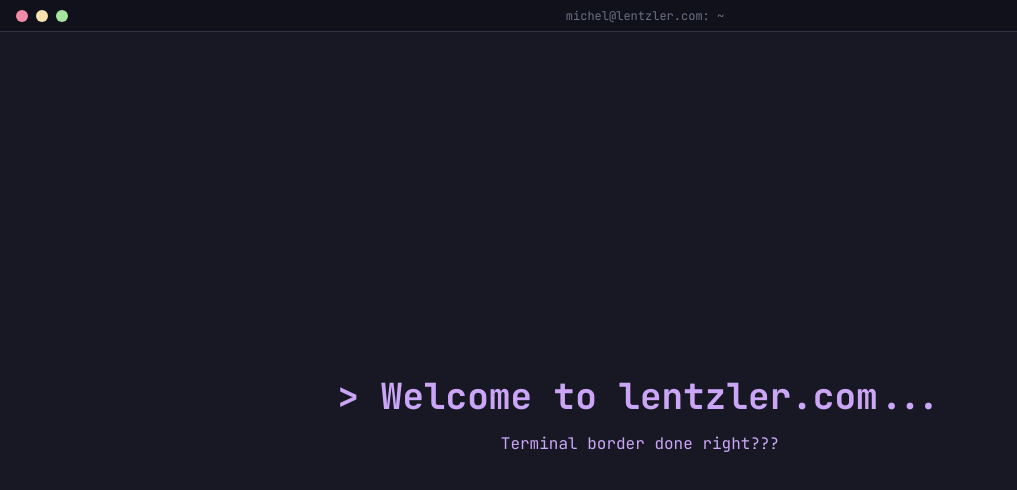
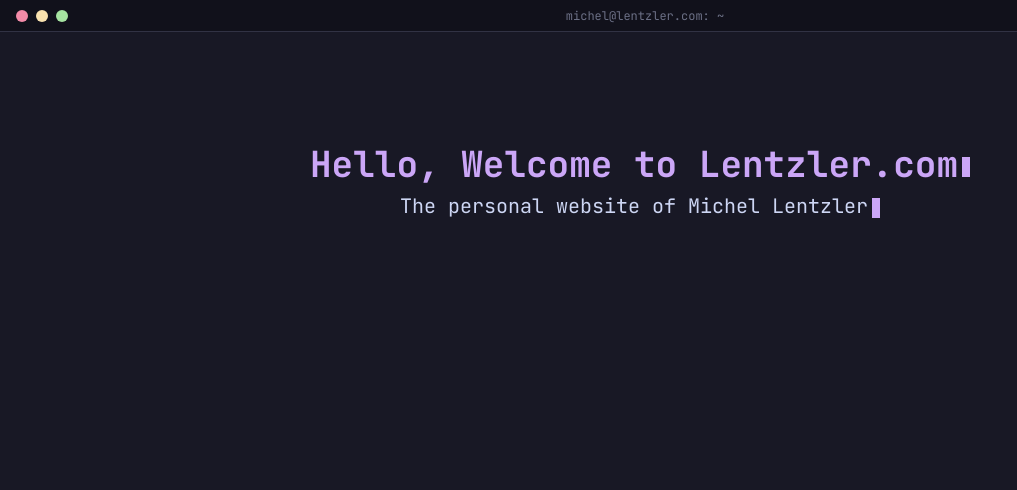
Before and after one commit to mlentzler/personal-website, a React (Vite) app: page / in a window 1280 px wide. Shown: the top 490 px of the page, without its empty margins (0-1017 px from the left). Built offline with nearby package versions, Linux system fonts and the light colour scheme.

Commit message:
feat: add typwriter animation

```diff
--- a/src/App.tsx
+++ b/src/App.tsx
@@ -1,13 +1,21 @@
 import { TerminalWindow } from "./components/TerminalWindow";
+import { Typewriter } from "./components/Typewriter";
 
 function App() {
   return (
     <TerminalWindow>
-      <div className="flex flex-col items-center justify-center h-full max-w-4xl mx-auto text-center">
-        <h1 className="text-4xl font-bold text-cat-mauve mb-4">
-          {">"} Welcome to lentzler.com...
-        </h1>
-        <p className="text-cat-mauve">Terminal border done right???</p>
+      <div className="flex flex-col items-center w-full max-w-4xl mx-auto text-center mt-20">
+        <Typewriter
+          text="Hello, Welcome to Lentzler.com"
+          className="text-4xl font-bold text-cat-mauve mb-2"
+          speed={70}
+        />
+        <Typewriter
+          text="The personal website of Michel Lentzler"
+          className="text-xl text-cat-text"
+          speed={50}
+          delay={2500}
+        />
       </div>
     </TerminalWindow>
   );
--- /dev/null
+++ b/src/components/Typewriter.tsx
@@ -0,0 +1,41 @@
+import React, { useState, useEffect } from 'react';
+
+interface TypewriterProps {
+  text: string;
+  speed?: number;
+  delay?: number;
+  className?: string;
+}
+
+export const Typewriter: React.FC<TypewriterProps> = ({
+  text,
+  speed = 50,
+  delay = 0,
+  className = ""
+}) => {
+  const [displayedText, setDisplayedText] = useState("");
+  const [isStarted, setIsStarted] = useState(false);
+
+  useEffect(() => {
+    const startTimeout = setTimeout(() => setIsStarted(true), delay);
+    return () => clearTimeout(startTimeout);
+  }, [delay]);
+
+  useEffect(() => {
+    if (!isStarted) return;
+
+    if (displayedText.length < text.length) {
+      const timeout = setTimeout(() => {
+        setDisplayedText(text.slice(0, displayedText.length + 1));
+      }, speed);
+      return () => clearTimeout(timeout);
+    }
+  }, [displayedText, text, speed, isStarted]);
+
+  return (
+    <div className={`font-mono ${className}`}>
+      <span>{displayedText}</span>
+      <span className="inline-block w-2 h-5 ml-1 bg-cat-mauve align-middle animate-cursor" />
+    </div>
+  );
+};
--- a/src/index.css
+++ b/src/index.css
@@ -27,3 +27,12 @@ body {
   padding: 0;
   overflow: hidden;
 }
+
+@keyframes blink {
+  0%, 100% { opacity: 1; }
+  50% { opacity: 0; }
+}
+
+.animate-cursor {
+  animation: blink 1s step-end infinite;
+}
```
